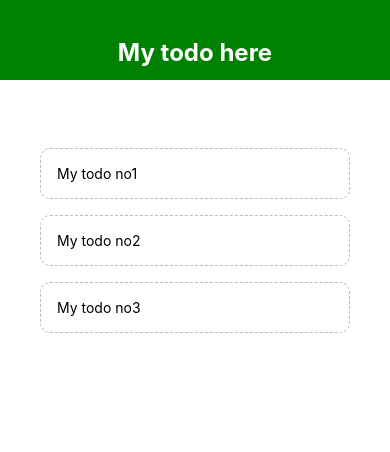
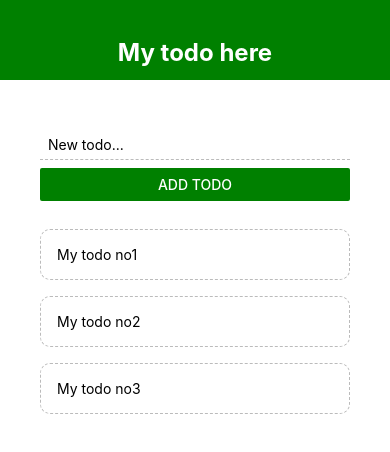
Before and after one commit to KUBAHO3/mobile_todo, a React Native app: screen / in a window 390 px wide. Shown: the top 452 px of the page. Built offline with nearby package versions, Linux system fonts and the light colour scheme.

Commit message:
Add the input field to record a text

```diff
--- a/App.js
+++ b/App.js
@@ -2,6 +2,7 @@ import React, { useState } from 'react';
 import {StyleSheet, Text, View, FlatList} from 'react-native';
 import Header from './components/Header';
 import TodoItem from './components/TodoItem';
+import AddTodo from './components/AddTodo';
 
 const App = () => {
   const [todos, setTodos] = useState([
@@ -20,6 +21,7 @@ const App = () => {
   <View style={styles.container}>
     <Header />
     <View style={styles.content}>
+      <AddTodo />
       <View style={styles.list}>
         <FlatList data={todos} renderItem={({ item }) => (<TodoItem item={item} removeHandler={removeHandler}/>)} />
       </View>
--- /dev/null
+++ b/components/AddTodo.js
@@ -0,0 +1,31 @@
+import React, { useState } from 'react'
+import { Button, StyleSheet, TextInput, View } from 'react-native'
+
+function AddTodo() {
+  const [ todo, setTodo ] = useState('')
+
+  const changeHandler = (val) => {
+    setTodo(val)
+  }
+
+  return (
+    <View>
+        <TextInput style={styles.input} placeholder='New todo...' onChangeText={(val) => changeHandler(val)} />
+        <Button onPress={() => console.log('Text', todo)} title='Add todo' color='green' />
+    </View>
+  )
+}
+
+export default AddTodo;
+
+const styles = StyleSheet.create({
+    input: {
+        marginTop: 10,
+        marginBottom: 8,
+        paddingVertical: 6,
+        paddingHorizontal: 8,
+        borderStyle: 'dashed',
+        borderBottomWidth: 1,
+        borderBottomColor: '#bbb'
+    }
+})
```
